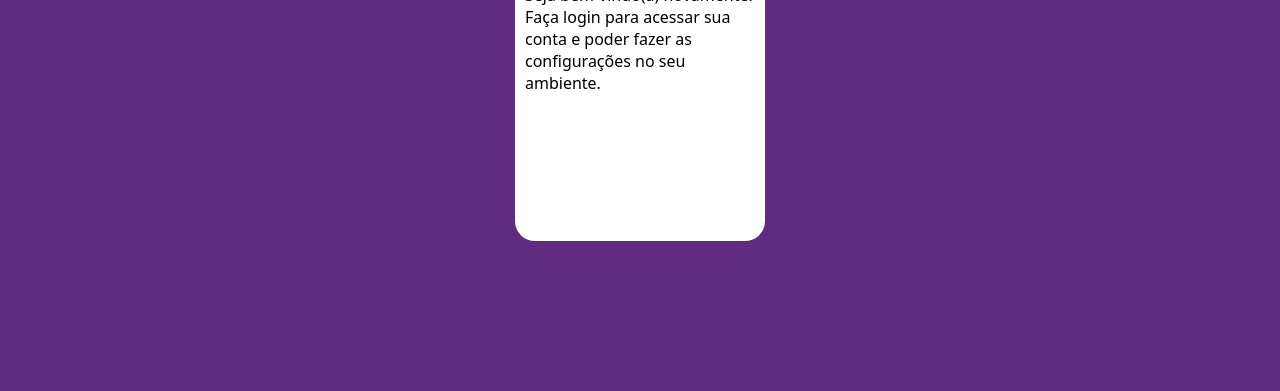
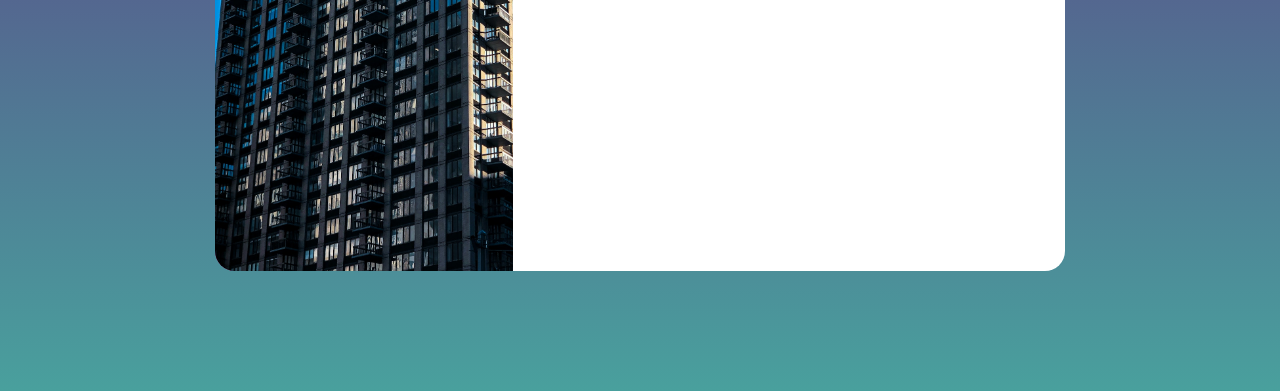
Before and after one commit to HilarioMachado/projeto-login, a plain HTML site: page index.html in a window 1280 px wide. Shown: the part 409-800 px from the top of the page. Drawn offline with Linux system fonts and the light colour scheme.

Commit message:
outras telas

```diff
--- /dev/null
+++ b/estilos/media-query.css
@@ -0,0 +1,41 @@
+@charset "UTF-8";
+
+@media screen and (min-width: 769px) and (max-width: 992px)
+{
+    body{
+        background-image: linear-gradient(to top, #49a09d,#5f2c82);
+    }
+    section#login{
+        width: 70vw;
+        height: 55vh;
+    }
+
+    section#login > div#imagem {
+        float: left;
+        width: 30%;
+        height: 100%;
+    }
+    section#login > div#formulario {
+        float: right;
+        width: 70%;
+    }
+}
+
+@media screen and (min-width: 993px){
+    body{
+        background-image: linear-gradient(to top, #49a09d,#5f2c82);
+    }
+    section#login{
+        width: 850px;
+        height: 70%;
+    }
+    section#login > div#imagem{
+        float: left;
+        width: 35%;
+        height: 100%;
+    }
+    section#login > div#formulario {
+        float: right;
+        width: 65%;
+    }
+}
--- a/estilos/style.css
+++ b/estilos/style.css
@@ -32,11 +32,15 @@ section#login{
     left: 50%;
     transform: translate(-50%, -50%);
     overflow: hidden;
+
     background-color: white;
     width: 250px;
     height: 500px;
     border-radius: 20px;
     box-shadow: 0px 0px rgba(0, 0, 0, 0.466);
+
+    transition: width 0.3s, height 0.4s;
+    transition-timing-function: ease;
 }
 section#login > div#imagem{
     display: block;
@@ -48,3 +52,28 @@ section#login > div#formulario{
     display: block;
     padding: 10px;
 }
+ /*Declarações paisagem*/
+ @media screen and (orientation: landscape) {
+
+    body{
+        background-image: linear-gradient(to top, #49a09d,#5f2c82);
+    }
+    section#login{
+        min-height: 150px;
+        min-width: 150px;
+        width: 70vw;
+        height: 55vh;
+
+        transition: width 0.3s, height 0.4s;
+    transition-timing-function: ease;
+    }
+    section#login > div#imagem{
+        float: left;
+        width: 30%;
+        height: 100%;
+    }
+    section#login > div#formulario {
+        float: right;
+        width: 70%;
+    }
+}
--- a/index.html
+++ b/index.html
@@ -5,6 +5,7 @@
     <meta name="viewport" content="width=device-width, initial-scale=1.0">
     <title>Login</title>
     <link rel="stylesheet" href="estilos/style.css">
+    <link rel="stylesheet" href="estilos/media-query.css">
 </head>
 <body>
     <main>
```
